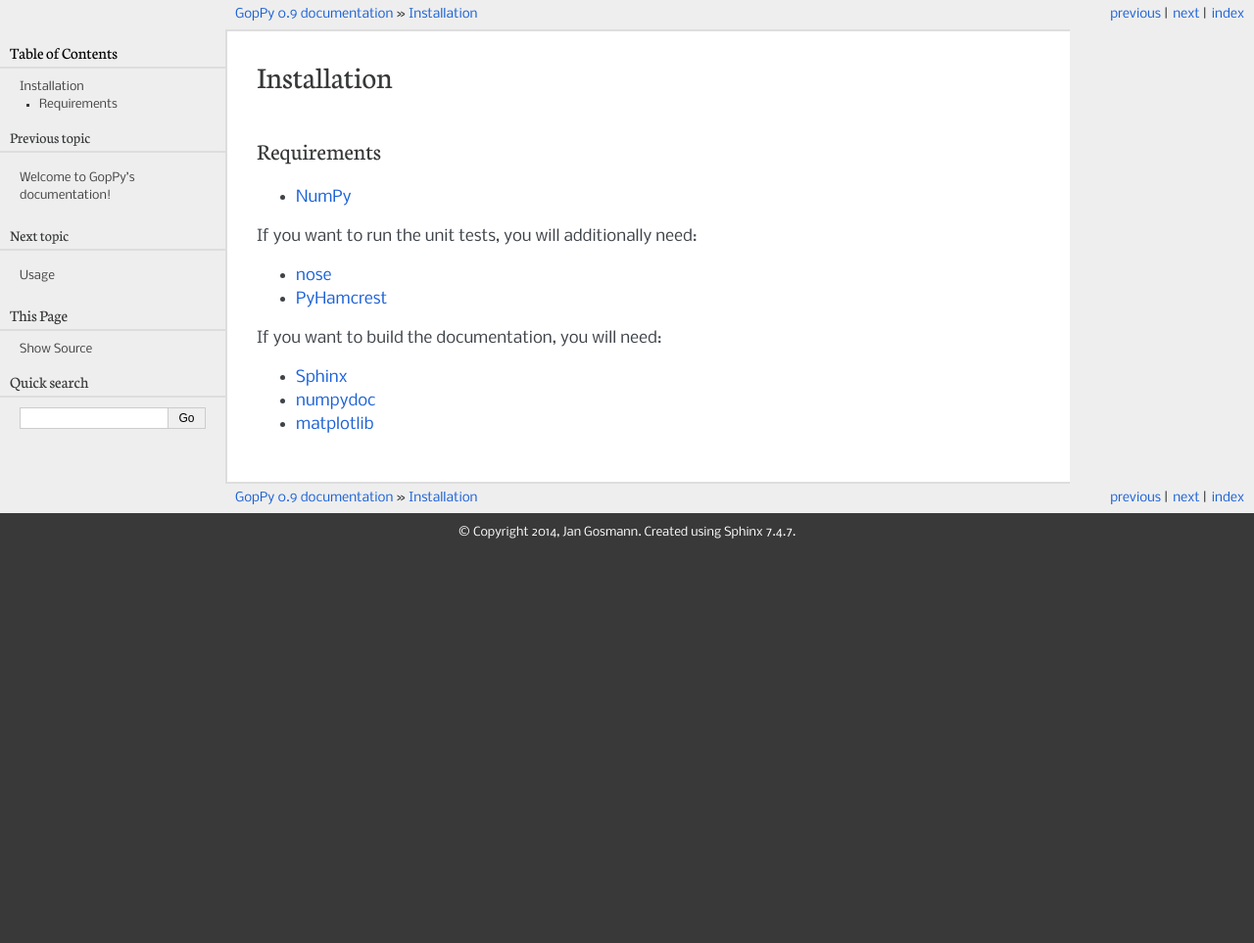
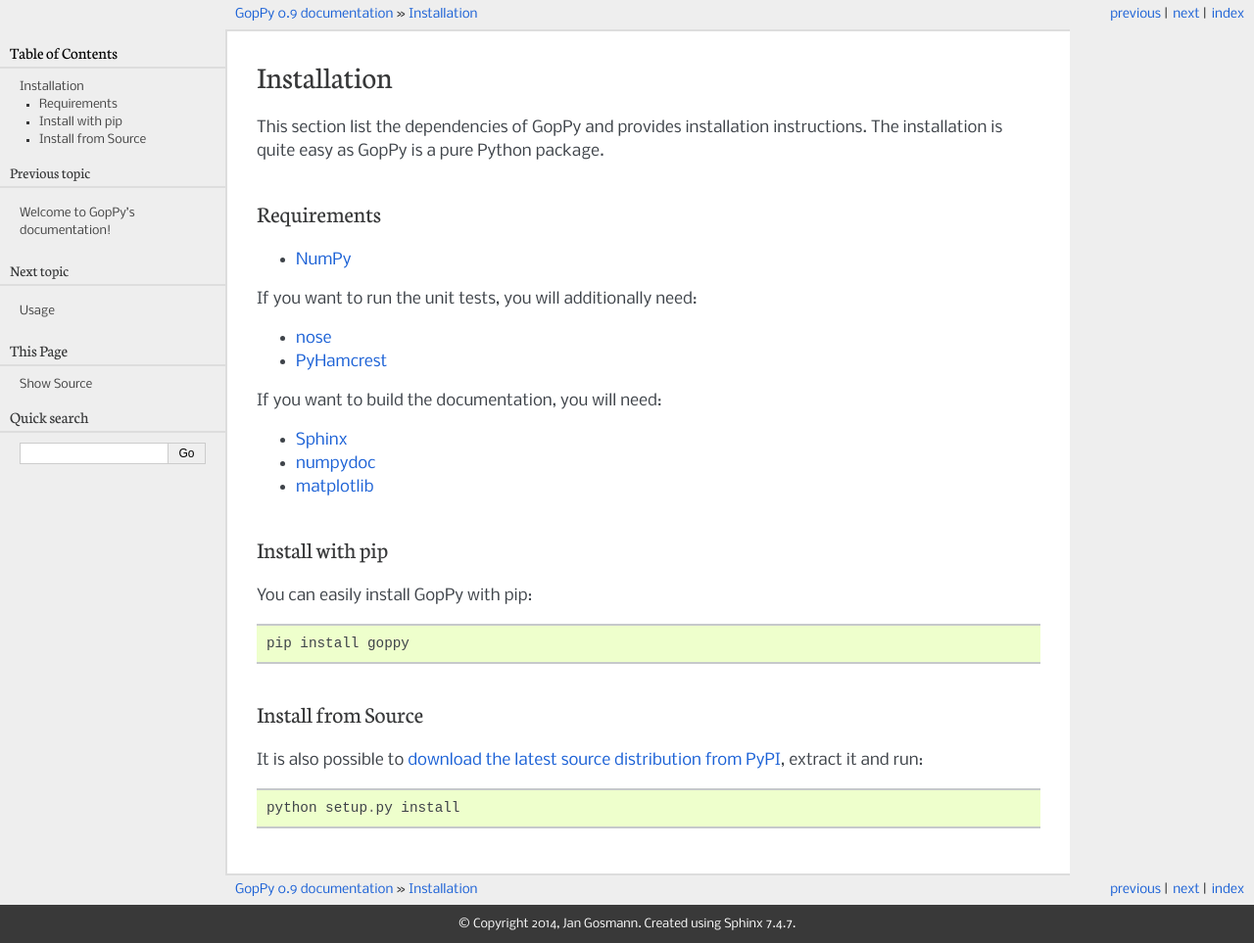
Before and after one commit to jgosmann/goppy, a Sphinx documentation site: the page built from doc/installation.rst, in a window 1280 px wide. Shown: the whole page at 98% size. Built offline with Sphinx 7.4.7, drawn with Linux system fonts in a browser that asks for light colours; before the commit the page ends 900 px from its top, so only the background shows below that.

Commit message:
Add installation instructions.

```diff
--- a/doc/installation.rst
+++ b/doc/installation.rst
@@ -1,5 +1,8 @@
 Installation
 ============
+
+This section list the dependencies of GopPy and provides installation
+instructions. The installation is quite easy as GopPy is a pure Python package.
 
 Requirements
 ------------
@@ -16,3 +19,18 @@ If you want to build the documentation, you will need:
 * `Sphinx <http://sphinx-doc.org/>`_
 * `numpydoc <https://pypi.python.org/pypi/numpydoc>`_
 * `matplotlib <http://matplotlib.org/>`_
+
+Install with pip
+----------------
+
+You can easily install GopPy with pip::
+
+    pip install goppy
+
+Install from Source
+-------------------
+
+It is also possible to `download the latest source distribution from PyPI
+<https://pypi.python.org/pypi/GopPy/>`_, extract it and run::
+
+    python setup.py install
```
Also changed, not shown: README.rst (+8 -1 lines).
